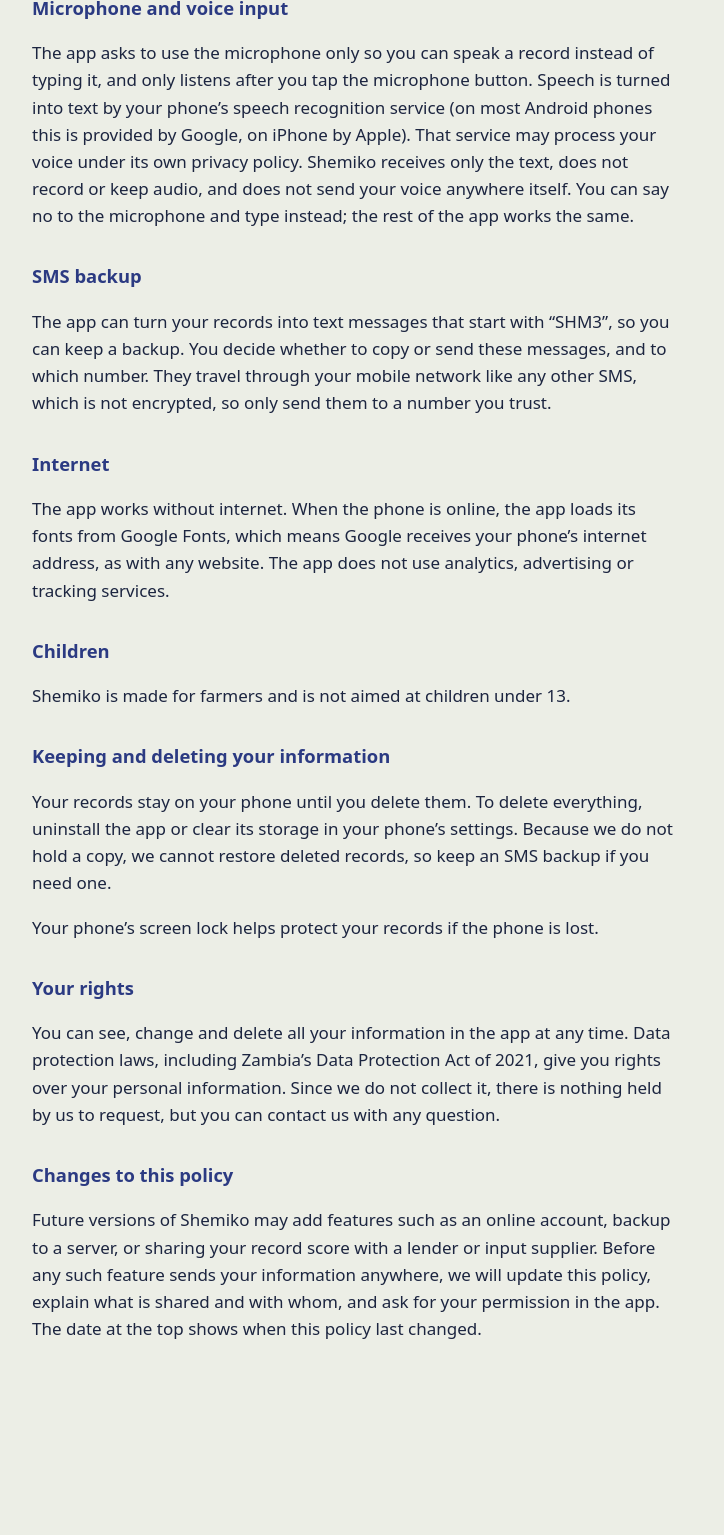
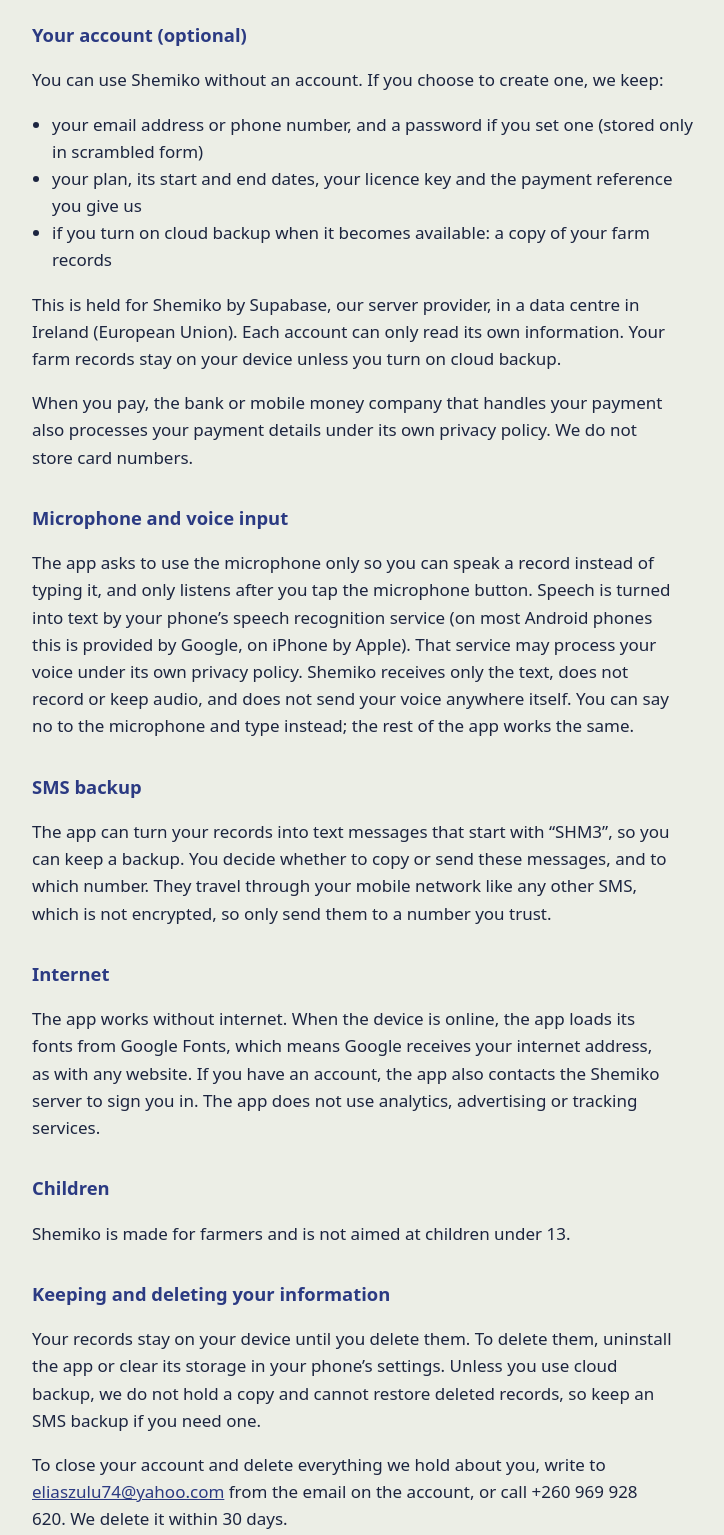
Before and after one commit to eliaszulu8-gif/shemiko-web, a plain HTML site: page privacy.html in a window 1280 px wide. Shown: the part 898-2433 px from the top of the page, without its empty margins (248-972 px from the left). Before the commit the page ends 2313 px from the top, so only its background shows below. Drawn offline with Linux system fonts and the light colour scheme.

Commit message:
Privacy policy: optional accounts on the Shemiko server
Co-Authored-By: Claude Opus 5.5 <noreply@anthropic.com>
Claude-Session: https://claude.ai/code/session_01CkBmN9sDXJHdy1aDusy3DT

```diff
--- a/privacy.html
+++ b/privacy.html
@@ -25,10 +25,10 @@ a{color:var(--indigo)}
 <body>
 <main>
   <h1>Shemiko Privacy Policy</h1>
-  <div class="muted">Shemiko Farm Ledger app · Last updated 9 November 2026</div>
+  <div class="muted">Shemiko Farm Ledger app · Last updated 15 November 2026</div>
 
   <div class="box">
-    <p><strong>In short:</strong> Shemiko keeps your farm records on your own phone. There is no account and no Shemiko server. We do not collect, sell or share your information, and the app has no ads and no tracking.</p>
+    <p><strong>In short:</strong> Shemiko keeps your farm records on your own phone or computer. An account is optional. If you create one, we keep your email or phone number and your plan on the Shemiko server so your plan and, later, a backup can follow you. We never sell your information, and the app has no ads and no tracking.</p>
   </div>
 
   <h2>Who we are</h2>
@@ -46,6 +46,16 @@ a{color:var(--indigo)}
   <p>None of this is sent to us. We cannot see it, and we do not keep a copy.</p>
   <p>If you add information about workers or other people, please only add what they are happy for you to keep. It stays on your phone like the rest of your records.</p>
 
+  <h2>Your account (optional)</h2>
+  <p>You can use Shemiko without an account. If you choose to create one, we keep:</p>
+  <ul>
+    <li>your email address or phone number, and a password if you set one (stored only in scrambled form)</li>
+    <li>your plan, its start and end dates, your licence key and the payment reference you give us</li>
+    <li>if you turn on cloud backup when it becomes available: a copy of your farm records</li>
+  </ul>
+  <p>This is held for Shemiko by Supabase, our server provider, in a data centre in Ireland (European Union). Each account can only read its own information. Your farm records stay on your device unless you turn on cloud backup.</p>
+  <p>When you pay, the bank or mobile money company that handles your payment also processes your payment details under its own privacy policy. We do not store card numbers.</p>
+
   <h2>Microphone and voice input</h2>
   <p>The app asks to use the microphone only so you can speak a record instead of typing it, and only listens after you tap the microphone button. Speech is turned into text by your phone’s speech recognition service (on most Android phones this is provided by Google, on iPhone by Apple). That service may process your voice under its own privacy policy. Shemiko receives only the text, does not record or keep audio, and does not send your voice anywhere itself. You can say no to the microphone and type instead; the rest of the app works the same.</p>
 
@@ -53,20 +63,21 @@ a{color:var(--indigo)}
   <p>The app can turn your records into text messages that start with “SHM3”, so you can keep a backup. You decide whether to copy or send these messages, and to which number. They travel through your mobile network like any other SMS, which is not encrypted, so only send them to a number you trust.</p>
 
   <h2>Internet</h2>
-  <p>The app works without internet. When the phone is online, the app loads its fonts from Google Fonts, which means Google receives your phone’s internet address, as with any website. The app does not use analytics, advertising or tracking services.</p>
+  <p>The app works without internet. When the device is online, the app loads its fonts from Google Fonts, which means Google receives your internet address, as with any website. If you have an account, the app also contacts the Shemiko server to sign you in. The app does not use analytics, advertising or tracking services.</p>
 
   <h2>Children</h2>
   <p>Shemiko is made for farmers and is not aimed at children under 13.</p>
 
   <h2>Keeping and deleting your information</h2>
-  <p>Your records stay on your phone until you delete them. To delete everything, uninstall the app or clear its storage in your phone’s settings. Because we do not hold a copy, we cannot restore deleted records, so keep an SMS backup if you need one.</p>
+  <p>Your records stay on your device until you delete them. To delete them, uninstall the app or clear its storage in your phone’s settings. Unless you use cloud backup, we do not hold a copy and cannot restore deleted records, so keep an SMS backup if you need one.</p>
+  <p>To close your account and delete everything we hold about you, write to <a href="mailto:eliaszulu74@yahoo.com">eliaszulu74@yahoo.com</a> from the email on the account, or call +260 969 928 620. We delete it within 30 days.</p>
   <p>Your phone’s screen lock helps protect your records if the phone is lost.</p>
 
   <h2>Your rights</h2>
-  <p>You can see, change and delete all your information in the app at any time. Data protection laws, including Zambia’s Data Protection Act of 2021, give you rights over your personal information. Since we do not collect it, there is nothing held by us to request, but you can contact us with any question.</p>
+  <p>You can see, change and delete your farm records in the app at any time. Data protection laws, including Zambia’s Data Protection Act of 2021, give you rights over your personal information, including to see a copy of what we hold about your account, to correct it and to have it deleted. Contact us to use these rights.</p>
 
   <h2>Changes to this policy</h2>
-  <p>Future versions of Shemiko may add features such as an online account, backup to a server, or sharing your record score with a lender or input supplier. Before any such feature sends your information anywhere, we will update this policy, explain what is shared and with whom, and ask for your permission in the app. The date at the top shows when this policy last changed.</p>
+  <p>Future versions of Shemiko may add features such as cloud backup or sharing your record score with a lender or input supplier. Before any such feature sends your information anywhere, we will update this policy, explain what is shared and with whom, and ask for your permission in the app. The date at the top shows when this policy last changed.</p>
 </main>
 </body>
 </html>
```
